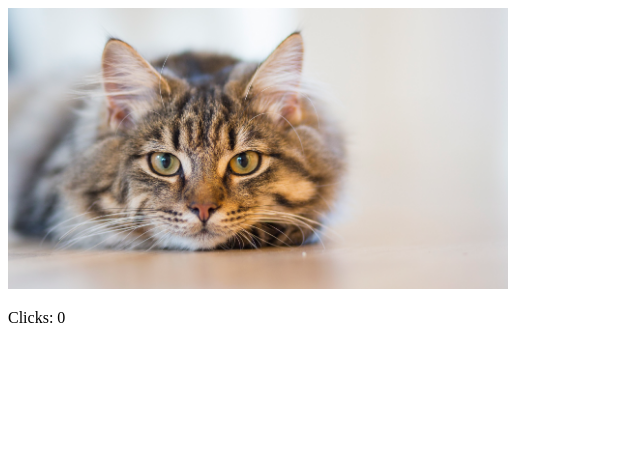
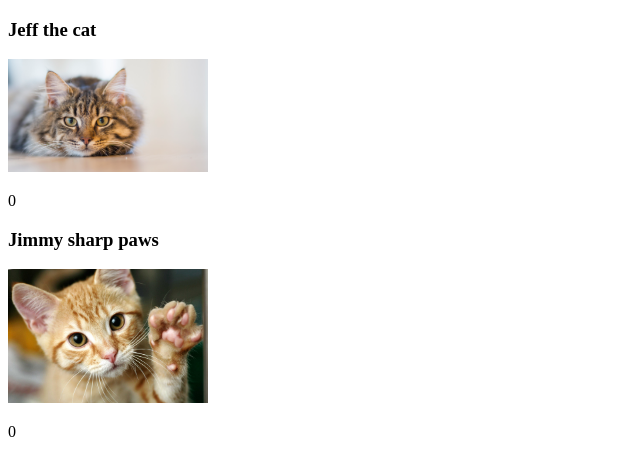
Before and after one commit to bethpalmer/CatClicker, a plain HTML site: page index.html in a window 1280 px wide. Shown: the whole page, without its empty margins (0-640 px from the left). Drawn offline with Linux system fonts and the light colour scheme.

Commit message:
2 cats + titles + clicker + clickability, but no counter action yet

```diff
--- a/index.html
+++ b/index.html
@@ -3,37 +3,25 @@
 <head>
 	<meta charset="UTF-8">
     <title>Cat Clicker</title>
-    <style>
+  <!--   // <script src="https://ajax.googleapis.com/ajax/libs/jquery/3.2.1/jquery.min.js"></script> -->
+<!--     <style>
     	#cat {
     		width: 500px;
     		height: auto;
     	}
-    </style>
+    </style> -->
 </head>
 
 <body>
+    <script type="text/javascript" src="js/main.js"></script>
+<!--     <div id="main"></div> -->
 
-    <script type="text/javascript">
-
-    // var cats = ["Jeff the cat, Jimmy sharp paws"];
-
-    var clicks = 0;
-    function onClick() {
-        clicks += 1;
-        document.getElementById("clicks").innerHTML = clicks;
-    };
-
-    // var name = ;
-
-    // for (var i = 0; i < cats.length; i++) {
-    // 	document.getElementsByClassName("title").innerHTML = cats[i];
-    // };
-
-    </script>
-
-   <!--  <h1 class="title"></h1> -->
+<!-- 	<div id ="cat1"></div>
+	<div id ="cat2"></div>
+ -->
+    <!-- <h1 class="title"></h1>
     <input type="image" src="img/cat.jpg" onClick="onClick()" name="" class="" id="cat"/>
-    <p>Clicks: <a id="clicks">0</a></p>
+    <p>Clicks: <a id="clicks">0</a></p> -->
 
 
 </body>
--- /dev/null
+++ b/js/main.js
@@ -0,0 +1,122 @@
+//// ARRAY OF CAT OBJECTS ////////////
+
+var cats = [{
+	name: "Jeff the cat",
+	pic: "img/cat0.jpg",
+	click: 0,
+	id: 0
+	},
+	{
+	name: "Jimmy sharp paws",
+	pic: "img/cat1.jpg",
+	click: 0,
+	id: 1
+	}
+];
+
+function loadCats(array){
+
+	for (var i=0; i<array.length; i++){
+		var catDisplay = document.createElement('div');
+
+		var catName = document.createElement('h3');
+	    catName.innerHTML = array[i].name;
+	    catDisplay.appendChild(catName);
+
+		var image = document.createElement('img');
+		// image.type = 'image';
+	    image.src = array[i].pic;
+	    image.onClick = 'onClick()';
+	    image.className = ('cat');
+	    image.style.width = '200px';
+	    catDisplay.appendChild(image);
+
+	    var count = document.createElement('p');
+		count.innerHTML = array[i].click;
+		catDisplay.appendChild(count);
+		// count.style.marginBottom = '20px';
+		// image.id = array[i].id;
+
+	    document.body.appendChild(catDisplay);
+	}
+
+	// function onClick(){
+	// 	for (var i=0; i<array.length; i++){
+	// 		array[i].click += 1;
+	// 		count[i].innerHTML = array[i].click;
+	// 		catDisplay.appendChild(count);
+	// 	}
+	// }
+
+	// var elem = document.getElementsByClassName('cat');
+	//     console.log(elem);
+
+	// for (var i=0; i<elem.length; i++){
+	// 	elem[i].addEventListener('click', function(){
+	//     	array[i].click += 1;
+	//     	count.innerHTML = array[i].click;
+	// 	})
+	// }
+
+}
+
+//////////// MAKE EACH IMG.CAT CLICKABLE //////////////
+
+function clickCats(array){
+	var elem = document.getElementsByClassName('cat');
+	for (var i=0; i<elem.length; i++){
+		elem[i].addEventListener('click', clickHandler);
+	}
+}
+
+//////////// ON CLICK 1. REGISTER WHICH OBJECT THAT WAS ON
+//////////////////    2. UPDATE THAT OBJECTS CLICK COUNT
+//////////////////    3. OVERWITE 'P' COUNT
+
+function clickHandler(){
+	console.log("Click registered for");
+}
+
+//////////////// PLAN OF ACTION ///////////
+// 1. Make image clickable - DONE - WOOP!
+// 2. When clicked, cats[i].click +1
+// 3. Select 'p' count and  overwrite it
+
+
+// function onClick(){
+// 	console.log("You clicked that cat!");
+// }
+
+loadCats(cats);
+clickCats(cats);
+
+
+
+
+	    		// var elem = document.getElementsByClassName('cat');
+	    	// }
+
+	    	// elem[0].addEventListener("click",function(){
+	     //                  array[0].count = array[0].count + 1;
+	     //                  var total= array[0].count;
+	     //                  var numb = document.getElementsByTagName("p")[0];
+	     //                  numb.innerHTML = total;
+	     //          },false);
+      //       elem[1].addEventListener("click",function(){
+		    //               array[1].count = array[1].count + 1;
+		    //               var total= array[1].count;
+		    //               var numb = document.getElementsByTagName("p")[1];
+		    //               numb.innerHTML = total;
+		    //       },false);
+	    // };
+
+
+
+
+
+///////////////////// THIS CLICK FUNCTION WORKED WELL FOR A SINGULAR CAT ///////////////////////////////////
+    // var clicks = 0;
+    // function onClick() {
+    //     clicks += 1;
+    //     document.getElementById("clicks").innerHTML = clicks;
+    // };
```
Also changed, not shown: img/cat0.jpg (renamed from img/cat.jpg), img/cat1.jpg (renamed from img/cat2.jpg).
